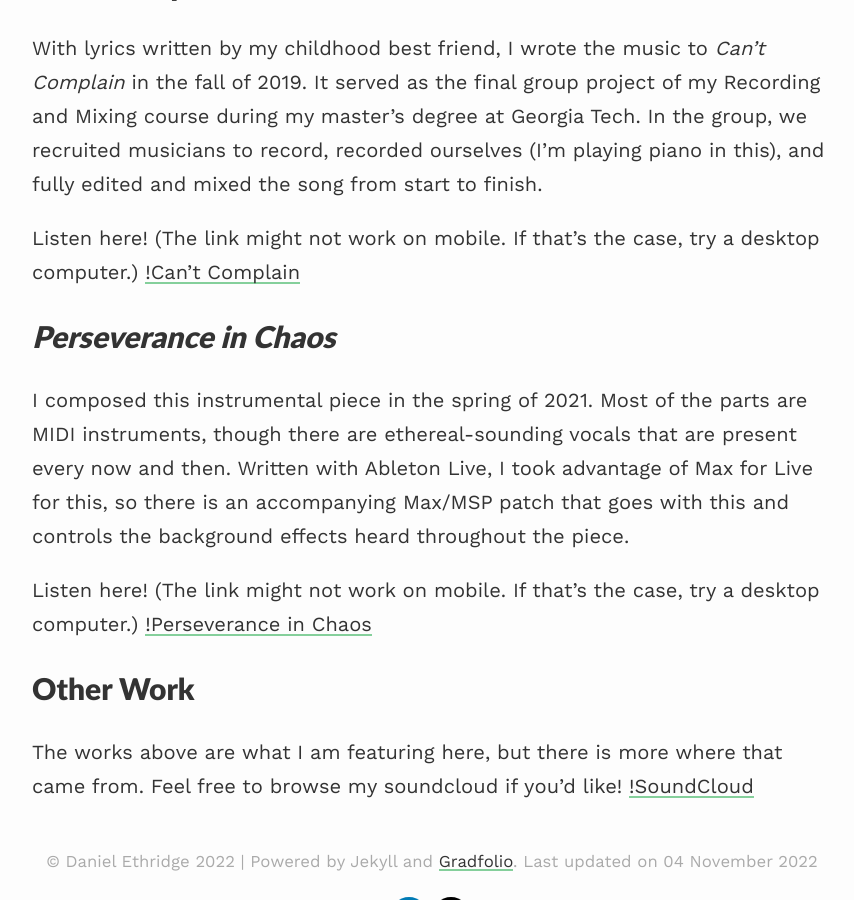
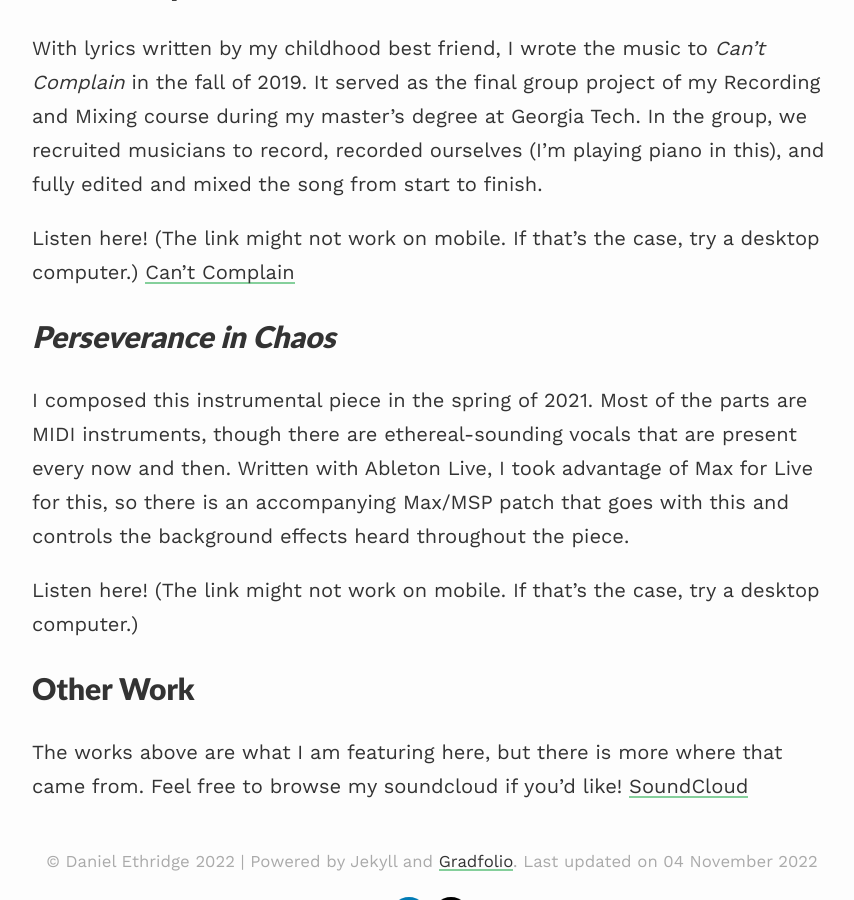
Before and after one commit to daniel-ethridge/daniel-ethridge.github.io, a Jekyll site: the page built from _projects/music.md, in a window 1280 px wide and 900 px high, scrolled down 2311 px. Shown: the whole window, without its empty margins (208-1062 px from the left). Built offline with Jekyll 4.4.1, drawn with Linux system fonts in a browser that asks for light colours; nearby versions of some CDN libraries.

Commit message:
Fixing links

```diff
--- a/_projects/music.md
+++ b/_projects/music.md
@@ -38,16 +38,16 @@ Watch it below!
 With lyrics written by my childhood best friend, I wrote the music to *Can't Complain* in the fall of 2019. It served as the final group project of my Recording and Mixing course during my master's degree at Georgia Tech. In the group, we recruited musicians to record, recorded ourselves (I'm playing piano in this), and fully edited and mixed the song from start to finish.
 
 Listen here! (The link might not work on mobile. If that's the case, try a desktop computer.)
-[!Can't Complain](https://soundcloud.com/user-219856532/cant-complain "Can't Complain")
+[Can't Complain](https://soundcloud.com/user-219856532/cant-complain)
 
 *Perseverance in Chaos*
 ===
 I composed this instrumental piece in the spring of 2021. Most of the parts are MIDI instruments, though there are ethereal-sounding vocals that are present every now and then. Written with Ableton Live, I took advantage of Max for Live for this, so there is an accompanying Max/MSP patch that goes with this and controls the background effects heard throughout the piece.
 
 Listen here! (The link might not work on mobile. If that's the case, try a desktop computer.)
-[!Perseverance in Chaos](https://soundcloud.com/user-219856532/perseverance-in-chaos "Perseverance in Chaos")
+[](https://soundcloud.com/user-219856532/perseverance-in-chaos "Perseverance in Chaos")
 
 Other Work
 ===
 The works above are what I am featuring here, but there is more where that came from. Feel free to browse my soundcloud if you'd like!
-[!SoundCloud](https://soundcloud.com/user-219856532 "SoundCloud")
+[SoundCloud](https://soundcloud.com/user-219856532 "SoundCloud")
```
